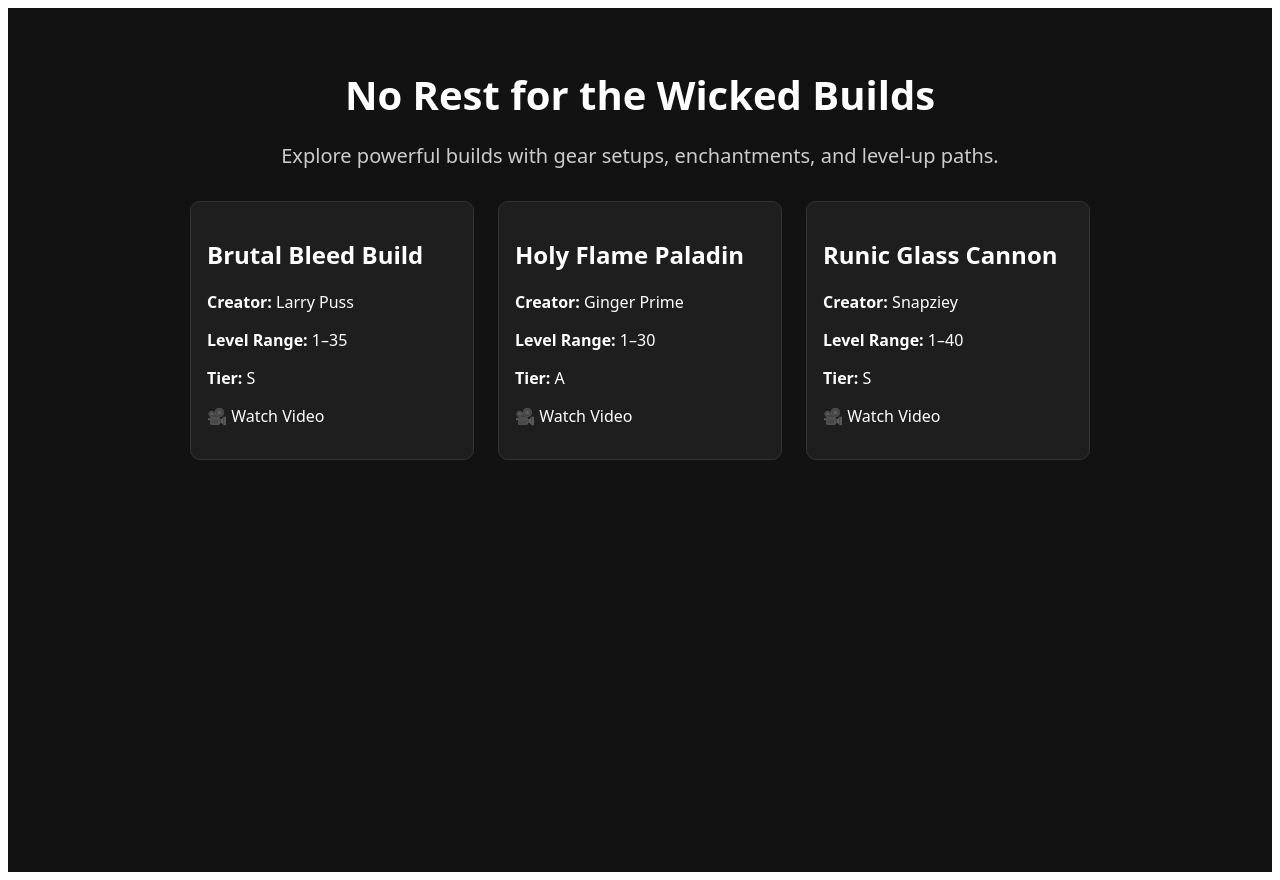
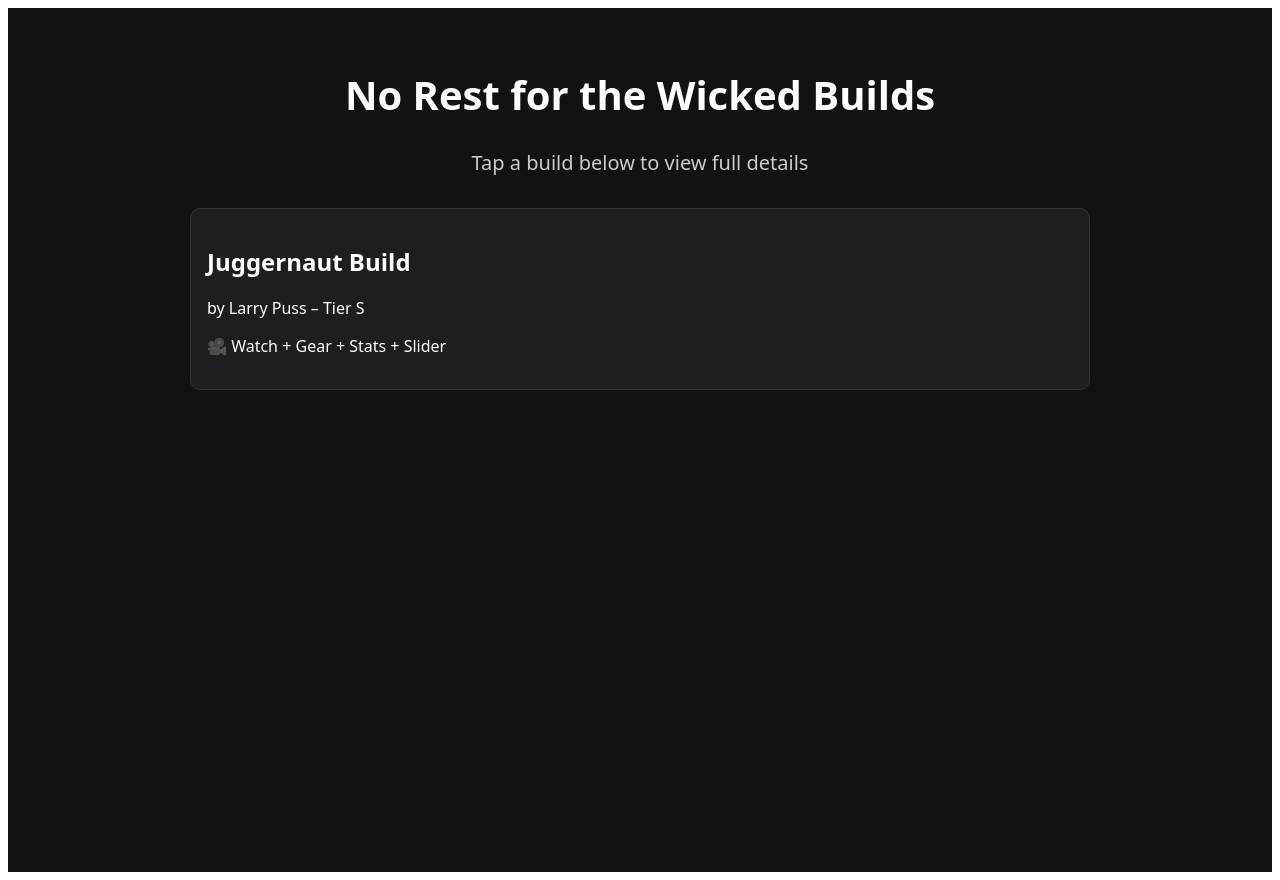
Before and after one commit to NoRestFortheWickedBuilds/nrftw-builds, a Next.js app: page / in a window 1280 px wide. Built offline with nearby package versions, Linux system fonts and the light colour scheme.

Commit message:
Add files via upload

```diff
--- a/pages/index.js
+++ b/pages/index.js
@@ -1,51 +1,23 @@
 import Head from 'next/head'
 import Link from 'next/link'
 import styles from '../styles/Home.module.css'
-
-const featuredBuilds = [
-  {
-    title: "Brutal Bleed Build",
-    creator: "Larry Puss",
-    levelRange: "1–35",
-    tier: "S",
-    video: "https://youtube.com/placeholder1"
-  },
-  {
-    title: "Holy Flame Paladin",
-    creator: "Ginger Prime",
-    levelRange: "1–30",
-    tier: "A",
-    video: "https://youtube.com/placeholder2"
-  },
-  {
-    title: "Runic Glass Cannon",
-    creator: "Snapziey",
-    levelRange: "1–40",
-    tier: "S",
-    video: "https://youtube.com/placeholder3"
-  }
-]
 
 export default function Home() {
   return (
     <div className={styles.container}>
       <Head>
         <title>No Rest for the Wicked Builds</title>
-        <meta name="description" content="Community-sourced builds for NRFTW with gear, enchantments, runes, and level pathing." />
+        <meta name="description" content="Featured NRFTW builds by top creators" />
       </Head>
       <main className={styles.main}>
         <h1 className={styles.title}>No Rest for the Wicked Builds</h1>
-        <p className={styles.subtitle}>Explore powerful builds with gear setups, enchantments, and level-up paths.</p>
+        <p className={styles.subtitle}>Tap a build below to view full details</p>
         <div className={styles.grid}>
-          {featuredBuilds.map((build, index) => (
-            <Link href={build.video} key={index} target="_blank" className={styles.card}>
-              <h2>{build.title}</h2>
-              <p><strong>Creator:</strong> {build.creator}</p>
-              <p><strong>Level Range:</strong> {build.levelRange}</p>
-              <p><strong>Tier:</strong> {build.tier}</p>
-              <p>🎥 Watch Video</p>
-            </Link>
-          ))}
+          <Link href="/juggernaut" className={styles.card}>
+            <h2>Juggernaut Build</h2>
+            <p>by Larry Puss – Tier S</p>
+            <p>🎥 Watch + Gear + Stats + Slider</p>
+          </Link>
         </div>
       </main>
     </div>
--- /dev/null
+++ b/styles/Build.module.css
@@ -0,0 +1,36 @@
+.container {
+  padding: 2rem;
+  background: #121212;
+  color: #fff;
+  font-family: system-ui, sans-serif;
+  min-height: 100vh;
+}
+.main {
+  max-width: 900px;
+  margin: auto;
+}
+.title {
+  font-size: 2.5rem;
+}
+.meta {
+  margin-bottom: 1rem;
+  color: #aaa;
+}
+.videoWrapper {
+  margin-bottom: 2rem;
+}
+.sliderWrapper {
+  margin: 1.5rem 0;
+}
+.slider {
+  width: 100%;
+}
+.sliderLabel {
+  text-align: center;
+  margin-top: 0.5rem;
+}
+.backLink {
+  display: inline-block;
+  margin-top: 2rem;
+  color: #66f;
+}
--- a/styles/Home.module.css
+++ b/styles/Home.module.css
@@ -1,45 +1,38 @@
 .container {
-  min-height: 100vh;
   padding: 2rem;
   background: #121212;
   color: #ffffff;
   font-family: system-ui, sans-serif;
+  min-height: 100vh;
 }
-
 .main {
   max-width: 900px;
   margin: auto;
   text-align: center;
 }
-
 .title {
   font-size: 2.5rem;
-  margin-bottom: 0.5rem;
 }
-
 .subtitle {
   font-size: 1.25rem;
-  margin-bottom: 2rem;
-  color: #cccccc;
+  color: #ccc;
 }
-
 .grid {
   display: grid;
-  grid-template-columns: repeat(auto-fit, minmax(260px, 1fr));
+  grid-template-columns: repeat(auto-fit, minmax(280px, 1fr));
   gap: 1.5rem;
+  margin-top: 2rem;
 }
-
 .card {
   background: #1e1e1e;
   padding: 1rem;
   border-radius: 10px;
+  border: 1px solid #333;
+  color: #fff;
   text-align: left;
+  transition: background 0.3s ease;
   text-decoration: none;
-  color: #ffffff;
-  transition: background 0.3s ease;
-  border: 1px solid #333;
 }
-
 .card:hover {
   background: #2a2a2a;
 }
```
Also changed, not shown: pages/juggernaut.js (added, +51 -0 lines).
